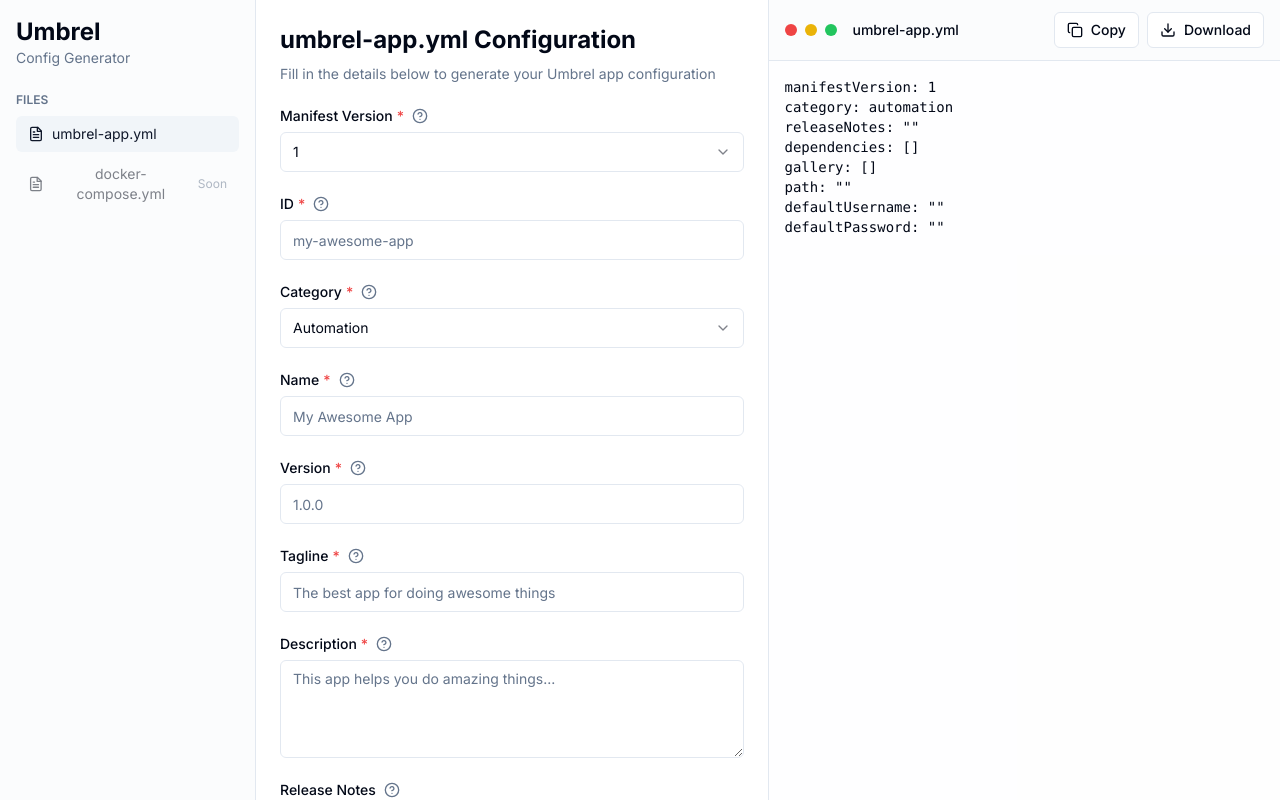
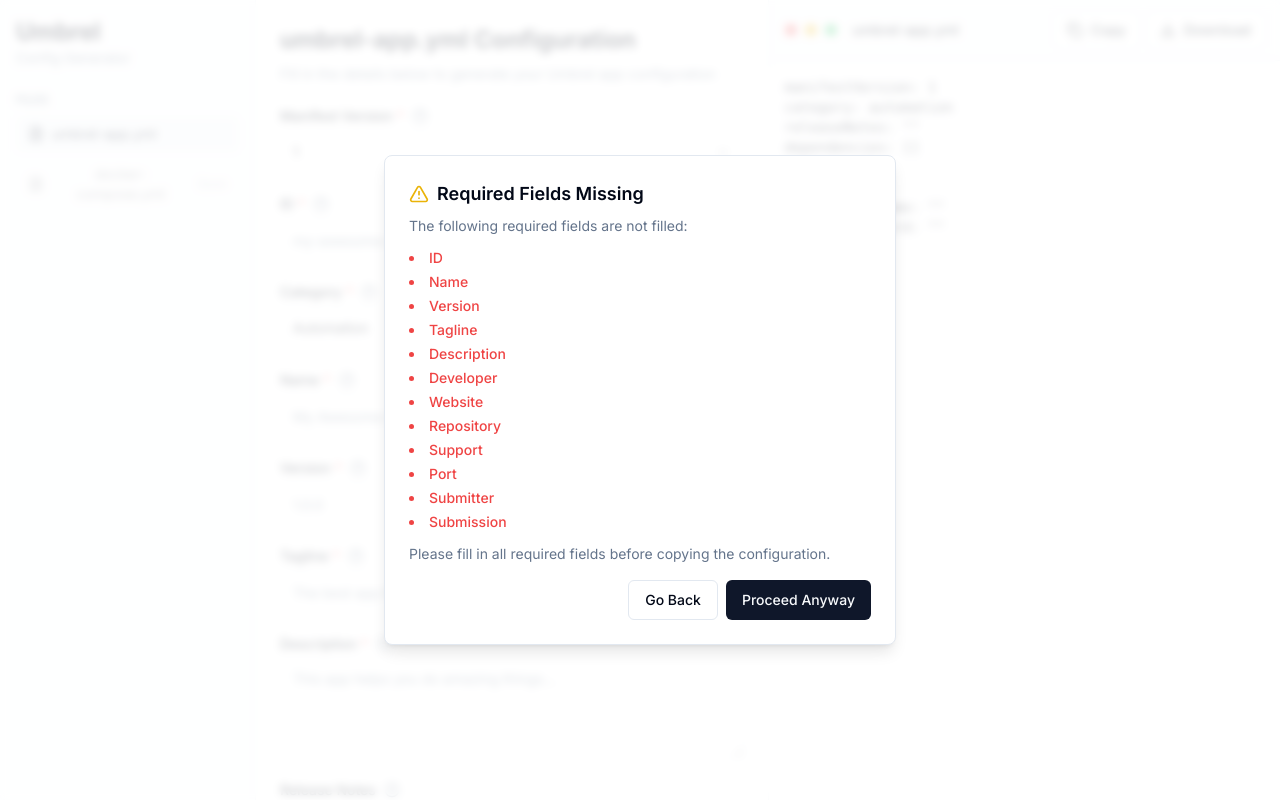
Before and after one commit to Mr-Sunglasses/umbrelly, a Next.js app: page / in a window 1280 px wide. Both pictures are taken after a click on the button "Copy". Built offline with nearby package versions, Linux system fonts and the light colour scheme.

Commit message:
feat: validation before copy and download

```diff
--- a/app/page.tsx
+++ b/app/page.tsx
@@ -36,6 +36,7 @@ export default function Home() {
           <YamlPreview
             yaml={yaml}
             filename={selectedFile === "umbrel-app" ? "umbrel-app.yml" : "docker-compose.yml"}
+            config={selectedFile === "umbrel-app" ? config : undefined}
           />
         </div>
       </div>
--- a/components/yaml-preview.tsx
+++ b/components/yaml-preview.tsx
@@ -1,24 +1,56 @@
 "use client";
 
-import { Copy, Download } from "lucide-react";
+import { Copy, Download, AlertTriangle } from "lucide-react";
 import { Button } from "./ui/button";
 import { useState } from "react";
+import { UmbrelAppConfig } from "@/lib/types";
+import { validateUmbrelAppConfig } from "@/lib/validation";
+import {
+  AlertDialog,
+  AlertDialogAction,
+  AlertDialogCancel,
+  AlertDialogContent,
+  AlertDialogDescription,
+  AlertDialogFooter,
+  AlertDialogHeader,
+  AlertDialogTitle,
+} from "./ui/alert-dialog";
 
 interface YamlPreviewProps {
   yaml: string;
   filename: string;
+  config?: UmbrelAppConfig;
 }
 
-export function YamlPreview({ yaml, filename }: YamlPreviewProps) {
+export function YamlPreview({ yaml, filename, config }: YamlPreviewProps) {
   const [copied, setCopied] = useState(false);
+  const [showWarning, setShowWarning] = useState(false);
+  const [pendingAction, setPendingAction] = useState<"copy" | "download" | null>(null);
+  const [validationErrors, setValidationErrors] = useState<string[]>([]);
 
-  const handleCopy = () => {
+  const checkValidation = (action: "copy" | "download") => {
+    if (!config) {
+      // If no config provided, proceed without validation
+      executeAction(action);
+      return;
+    }
+
+    const validation = validateUmbrelAppConfig(config);
+    if (!validation.isValid) {
+      setValidationErrors(validation.missingFields);
+      setPendingAction(action);
+      setShowWarning(true);
+    } else {
+      executeAction(action);
+    }
+  };
+
+  const executeAction = (action: "copy" | "download") => {
+    if (action === "copy") {
       navigator.clipboard.writeText(yaml);
       setCopied(true);
       setTimeout(() => setCopied(false), 2000);
-  };
-
-  const handleDownload = () => {
+    } else if (action === "download") {
       const blob = new Blob([yaml], { type: "text/yaml" });
       const url = URL.createObjectURL(blob);
       const a = document.createElement("a");
@@ -28,9 +60,27 @@ export function YamlPreview({ yaml, filename }: YamlPreviewProps) {
       a.click();
       document.body.removeChild(a);
       URL.revokeObjectURL(url);
+    }
+  };
+
+  const handleCopy = () => {
+    checkValidation("copy");
+  };
+
+  const handleDownload = () => {
+    checkValidation("download");
+  };
+
+  const handleProceedAnyway = () => {
+    if (pendingAction) {
+      executeAction(pendingAction);
+    }
+    setShowWarning(false);
+    setPendingAction(null);
   };
 
   return (
+    <>
       <div className="flex flex-col h-full">
         <div className="flex items-center justify-between border-b px-4 py-3 bg-muted/30">
           <div className="flex items-center gap-2">
@@ -67,5 +117,40 @@ export function YamlPreview({ yaml, filename }: YamlPreviewProps) {
           </pre>
         </div>
       </div>
+
+      <AlertDialog open={showWarning} onOpenChange={setShowWarning}>
+        <AlertDialogContent>
+          <AlertDialogHeader>
+            <AlertDialogTitle className="flex items-center gap-2">
+              <AlertTriangle className="h-5 w-5 text-yellow-500" />
+              Required Fields Missing
+            </AlertDialogTitle>
+            <AlertDialogDescription className="text-left">
+              <p className="mb-3">
+                The following required fields are not filled:
+              </p>
+              <ul className="list-disc list-inside space-y-1 mb-3">
+                {validationErrors.map((field) => (
+                  <li key={field} className="text-destructive font-medium">
+                    {field}
+                  </li>
+                ))}
+              </ul>
+              <p>
+                Please fill in all required fields before {pendingAction === "copy" ? "copying" : "downloading"} the configuration.
+              </p>
+            </AlertDialogDescription>
+          </AlertDialogHeader>
+          <AlertDialogFooter>
+            <AlertDialogCancel onClick={() => setShowWarning(false)}>
+              Go Back
+            </AlertDialogCancel>
+            <AlertDialogAction onClick={handleProceedAnyway}>
+              Proceed Anyway
+            </AlertDialogAction>
+          </AlertDialogFooter>
+        </AlertDialogContent>
+      </AlertDialog>
+    </>
   );
 }
--- /dev/null
+++ b/lib/validation.ts
@@ -0,0 +1,37 @@
+import { UmbrelAppConfig } from "./types";
+
+export interface ValidationResult {
+  isValid: boolean;
+  missingFields: string[];
+}
+
+export function validateUmbrelAppConfig(config: UmbrelAppConfig): ValidationResult {
+  const requiredFields: { key: keyof UmbrelAppConfig; label: string }[] = [
+    { key: "id", label: "ID" },
+    { key: "name", label: "Name" },
+    { key: "version", label: "Version" },
+    { key: "tagline", label: "Tagline" },
+    { key: "description", label: "Description" },
+    { key: "developer", label: "Developer" },
+    { key: "website", label: "Website" },
+    { key: "repo", label: "Repository" },
+    { key: "support", label: "Support" },
+    { key: "port", label: "Port" },
+    { key: "submitter", label: "Submitter" },
+    { key: "submission", label: "Submission" },
+  ];
+
+  const missingFields: string[] = [];
+
+  for (const field of requiredFields) {
+    const value = config[field.key];
+    if (!value || (typeof value === "string" && value.trim() === "")) {
+      missingFields.push(field.label);
+    }
+  }
+
+  return {
+    isValid: missingFields.length === 0,
+    missingFields,
+  };
+}
```
Lines whose indentation alone changed are shown as unchanged.
